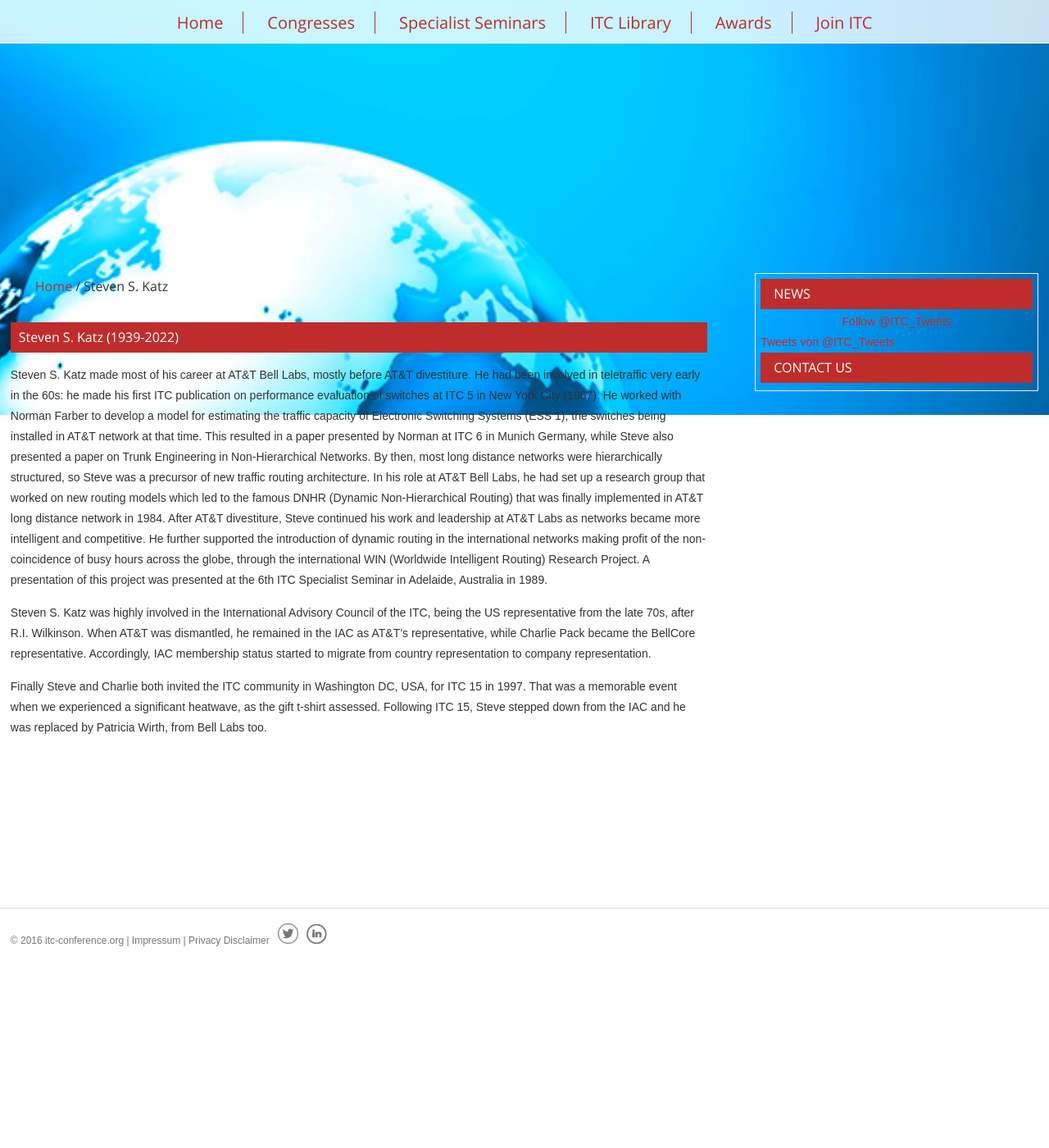
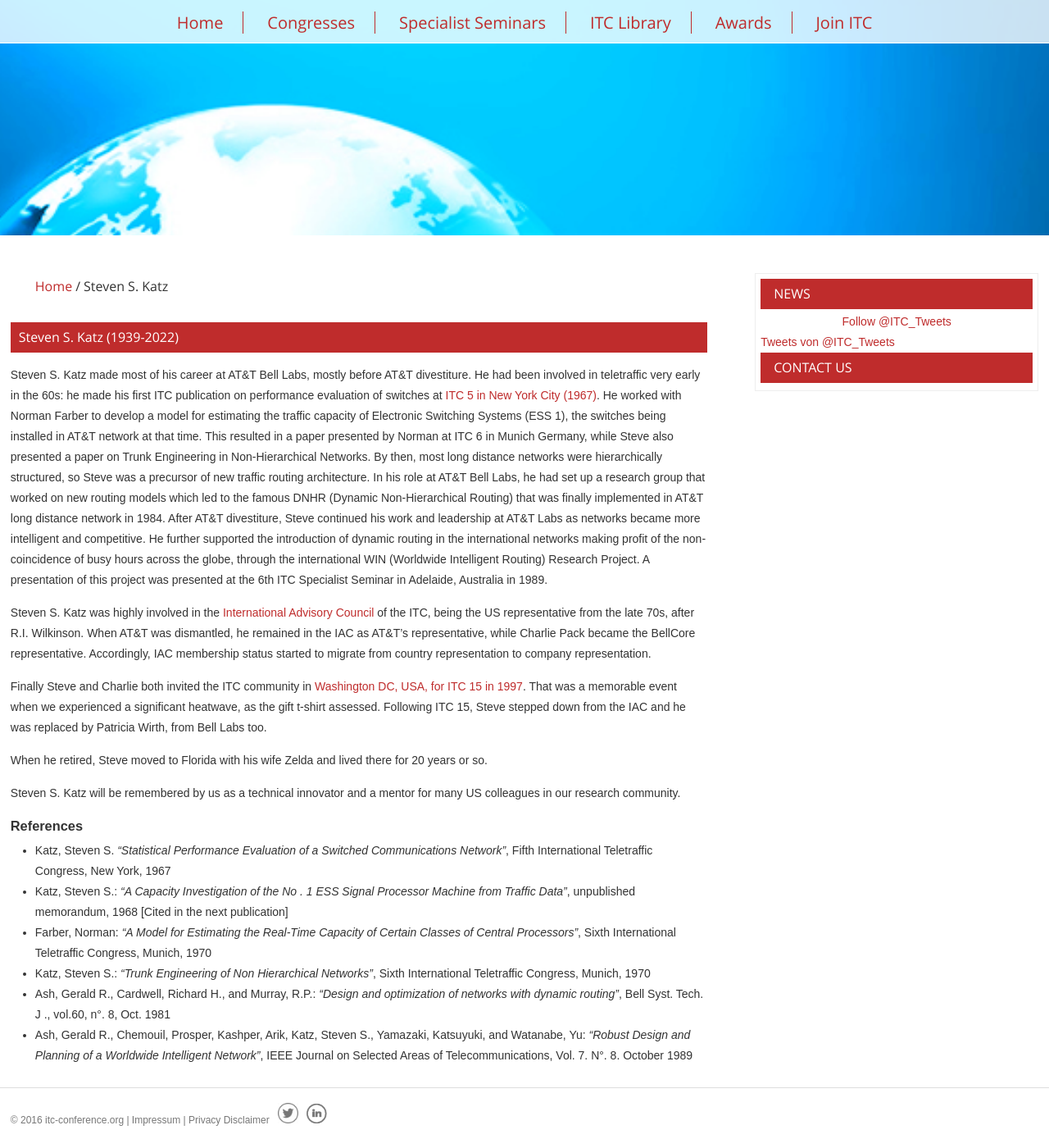
Before and after one commit to lsinfo3/itc-conference, a Jekyll site: the page built from bio/steven-katz.md, in a window 1280 px wide and 1400 px high, scrolled down 253 px. Shown: the whole window at 82% size. Built offline with Jekyll 4.4.1, drawn with Linux system fonts in a browser that asks for light colours; comment, search, counter and statistics services are not loaded; before the commit the page ends 1434 px from its top, so only the background shows below that.

Commit message:
Steven S. Katz: links added

```diff
--- a/bio/steven-katz.md
+++ b/bio/steven-katz.md
@@ -7,7 +7,7 @@
 Steven S. Katz made most of his career at AT&T Bell Labs, mostly before
 AT&T divestiture. He had been involved in teletraffic very early in the 60s:
 he made his first ITC publication on performance evaluation of switches at
-ITC 5 in New York City (1967). He worked with Norman Farber to develop a
+[ITC 5 in New York City (1967)](congresses/itc005.html). He worked with Norman Farber to develop a
 model for estimating the traffic  capacity of Electronic Switching Systems
 (ESS 1), the switches being installed in AT&T network at that time. This
 resulted in a paper presented by Norman at ITC 6 in Munich Germany, while
@@ -25,15 +25,30 @@
 presentation of this project was presented at the 6th ITC Specialist Seminar
 in Adelaide, Australia in 1989.
 
-Steven S. Katz was highly involved in the International Advisory Council of
+Steven S. Katz was highly involved in the [International Advisory Council](about-itc/honorary-members.html) of
 the ITC, being the US representative from the late 70s, after R.I.
 Wilkinson. When AT&T was dismantled, he remained in the IAC  as AT&T’s
 representative, while Charlie Pack became the BellCore representative.
 Accordingly, IAC membership status started to migrate from country
 representation to company representation.
 
-Finally Steve and Charlie both invited the ITC community in Washington DC,
-USA, for ITC 15 in 1997. That was a memorable event when we experienced a
+Finally Steve and Charlie both invited the ITC community in [Washington DC,
+USA, for ITC 15 in 1997](congresses/itc015.html). That was a memorable event when we experienced a
 significant heatwave, as the gift t-shirt assessed. Following ITC 15,
 Steve stepped down from the IAC and he was replaced by Patricia Wirth, from
 Bell Labs too.
+
+
+When he retired, Steve moved to Florida with his wife Zelda and lived there
+for 20 years or so.
+
+Steven S. Katz will be remembered by us as a technical innovator and a
+mentor for many US colleagues in our research community.
+
+### References
+*  Katz, Steven S. _"Statistical Performance Evaluation of a Switched Communications Network"_, Fifth International Teletraffic Congress, New York, 1967
+*  Katz, Steven S.: _"A Capacity Investigation of the No . 1 ESS Signal Processor Machine from Traffic Data"_, unpublished memorandum, 1968 [Cited in the next publication]
+*  Farber, Norman: _"A Model for Estimating the Real-Time Capacity of Certain Classes of Central Processors"_, Sixth International Teletraffic Congress, Munich, 1970
+*  Katz, Steven S.: _"Trunk Engineering of Non Hierarchical Networks"_, Sixth International Teletraffic Congress, Munich, 1970
+*  Ash, Gerald R., Cardwell, Richard H., and Murray, R.P.: _“Design and optimization of networks with dynamic routing"_, Bell Syst. Tech. J ., vol.60, n°. 8, Oct. 1981
+*  Ash, Gerald R., Chemouil, Prosper, Kashper, Arik, Katz, Steven S., Yamazaki, Katsuyuki, and Watanabe, Yu: _"Robust Design and Planning of a Worldwide Intelligent Network"_, IEEE Journal on Selected Areas of Telecommunications, Vol. 7. N°. 8. October 1989
```
